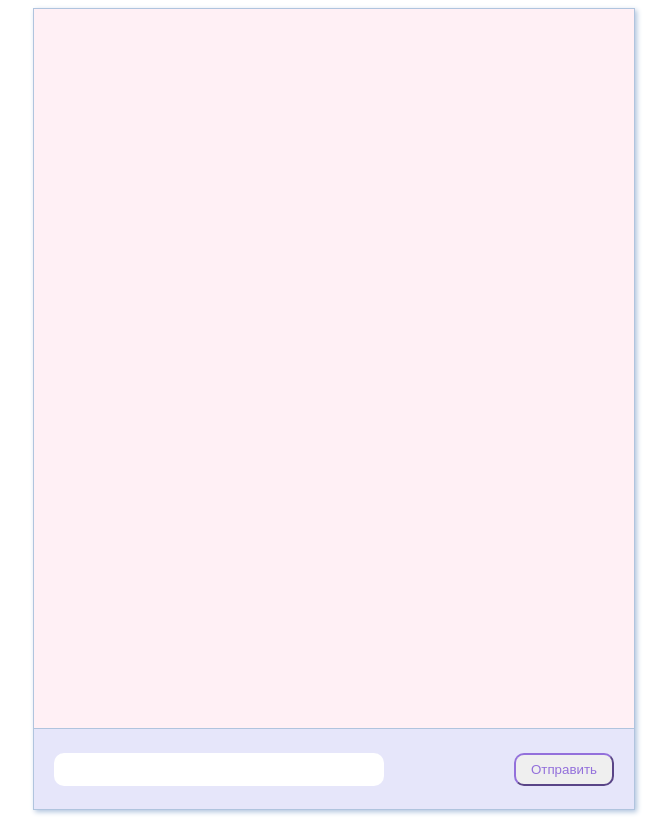
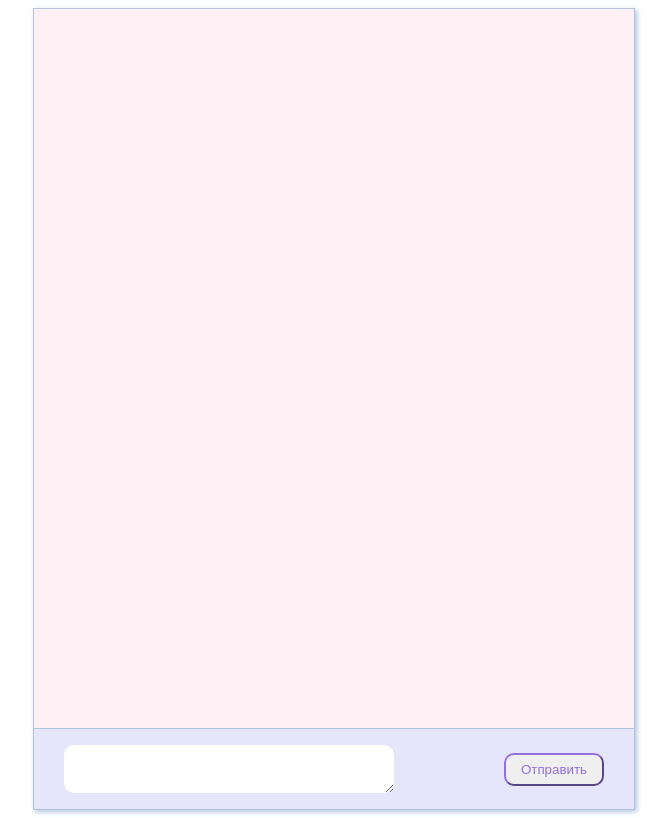
Before and after one commit to mysunlight86/social-network, a React (Create React App) app: page / in a window 1280 px wide. Shown: the whole page, without its empty margins (306-977 px from the left). Built offline with nearby package versions, Linux system fonts and the light colour scheme.

Commit message:
style: увеличить padding для области ввода сообщения и заменить input на textarea для удобной проверки набранного текста

```diff
--- a/src/components/App/App.css
+++ b/src/components/App/App.css
@@ -16,7 +16,7 @@
   justify-content: space-between;
   background-color: lavender;
   box-sizing: border-box;
-  padding: 0 20px;
+  padding: 0 30px;
 }
 
 .button-send {
--- a/src/components/InputMessage/InputMessage.js
+++ b/src/components/InputMessage/InputMessage.js
@@ -2,7 +2,7 @@ import './InputMessage.css';
 
 const InputMessage = (props) => {
     return (
-        <input
+        <textarea
           className="input-message"
           value={props.inputValue}
           onChange={(e) => props.onChangeMessage(e.target.value)}
--- a/src/components/Message/Message.css
+++ b/src/components/Message/Message.css
@@ -24,7 +24,6 @@
 }
 
 .robot-message {
-    text-align: right;
     background-color: ghostwhite;
     margin-left: auto;
 }
```
